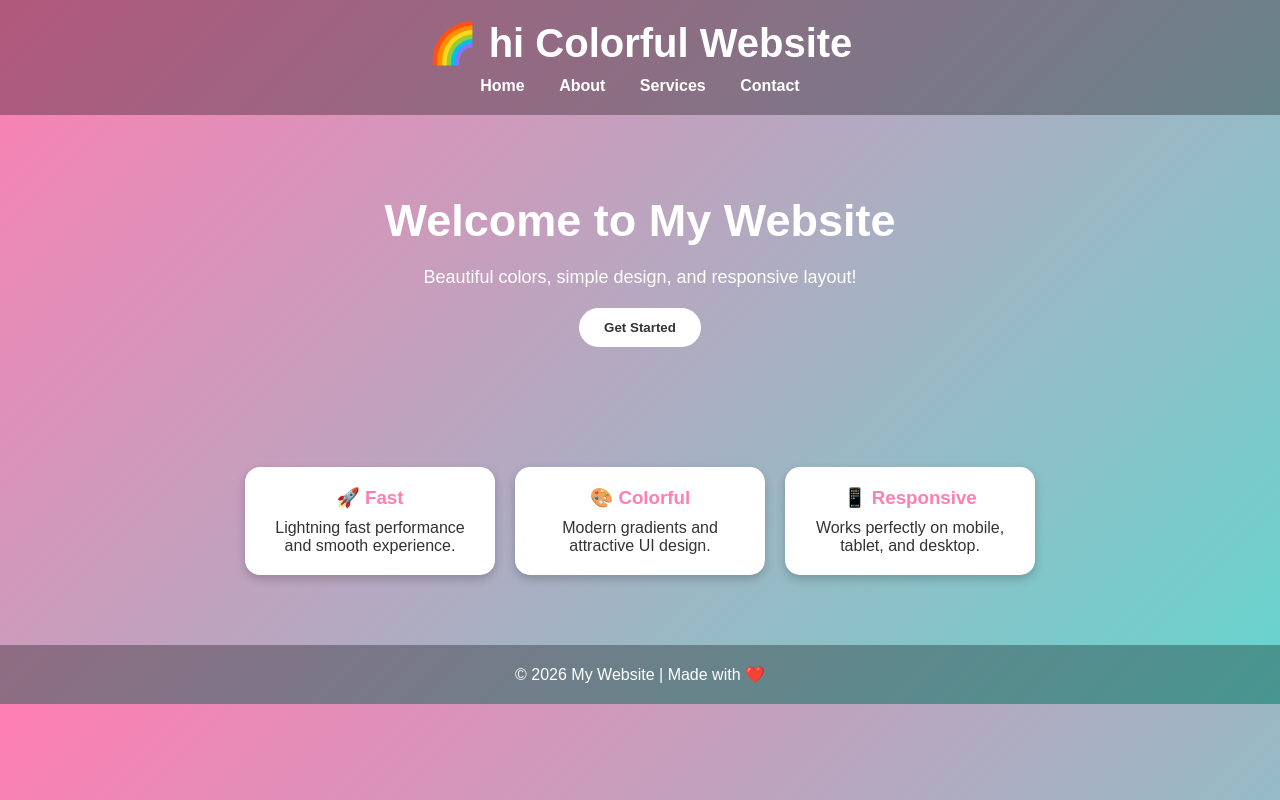
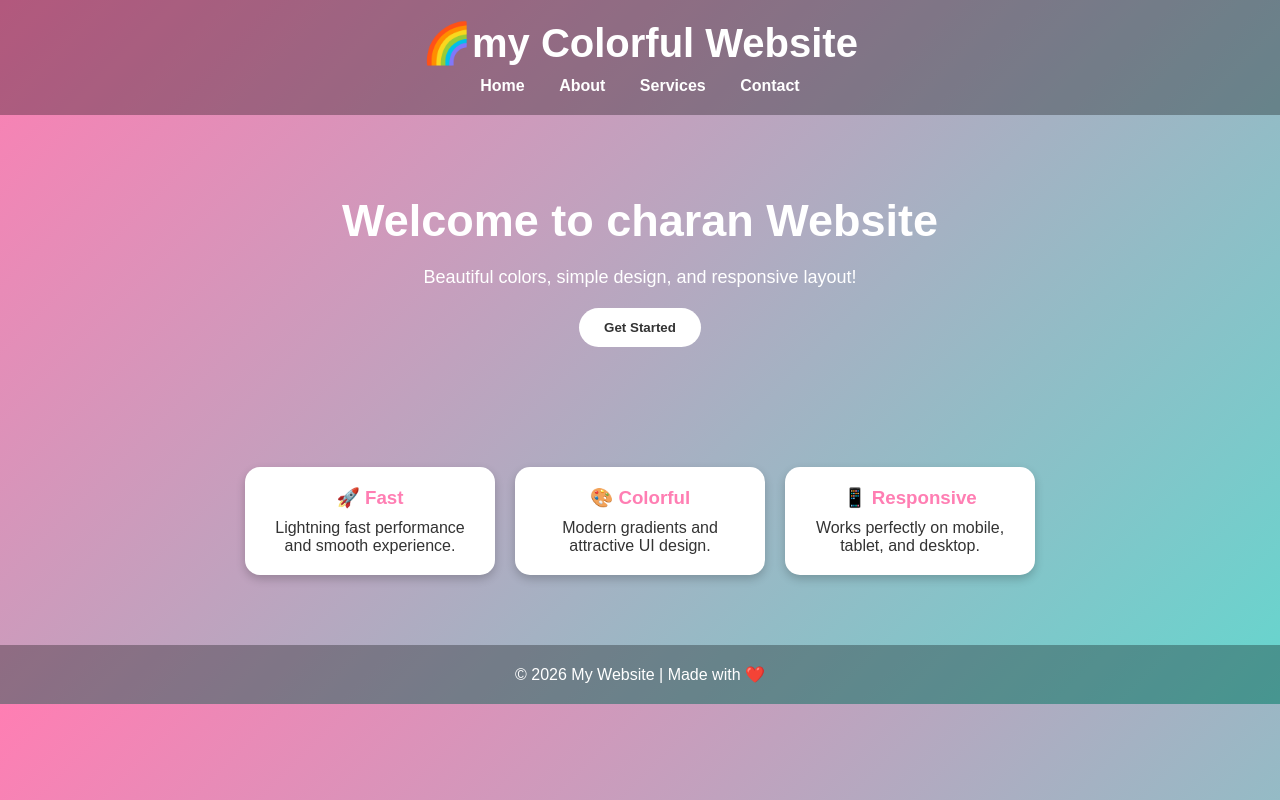
Before and after one commit to gunticharan01/devopsch, a website: page index.html in a window 1280 px wide. Drawn offline with Linux system fonts and the light colour scheme.

Commit message:
changed charan instead my in index.html

```diff
--- a/index.html
+++ b/index.html
@@ -108,7 +108,7 @@
 <body>
 
 <header>
-    <h1>🌈 hi Colorful Website</h1>
+    <h1>🌈my Colorful Website</h1>
     <nav>
         <a href="#">Home</a>
         <a href="#">About</a>
@@ -118,7 +118,7 @@
 </header>
 
 <section class="hero">
-    <h2>Welcome to My Website</h2>
+    <h2>Welcome to charan Website</h2>
     <p>Beautiful colors, simple design, and responsive layout!</p>
     <button class="btn">Get Started</button>
 </section>
```
